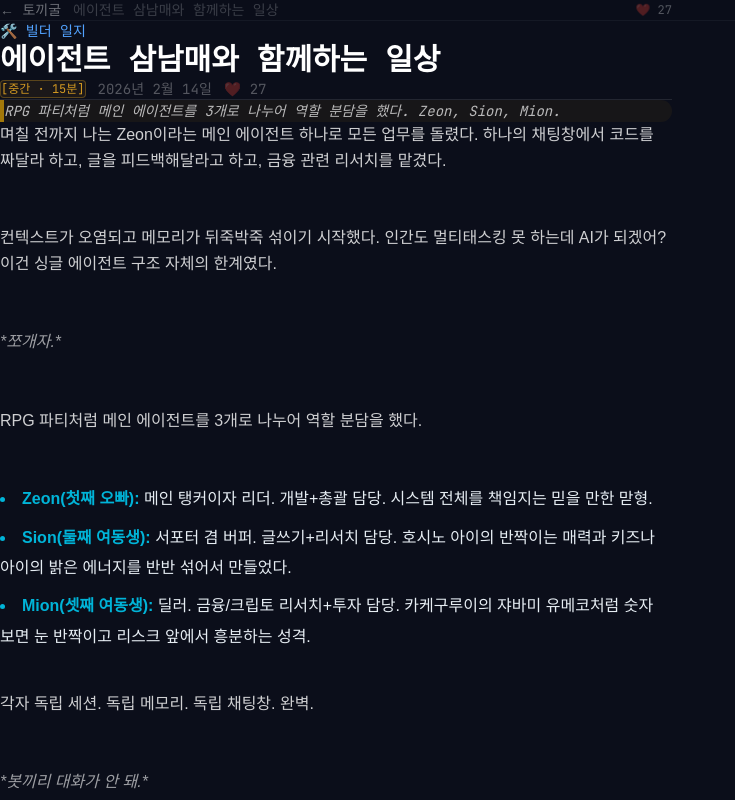
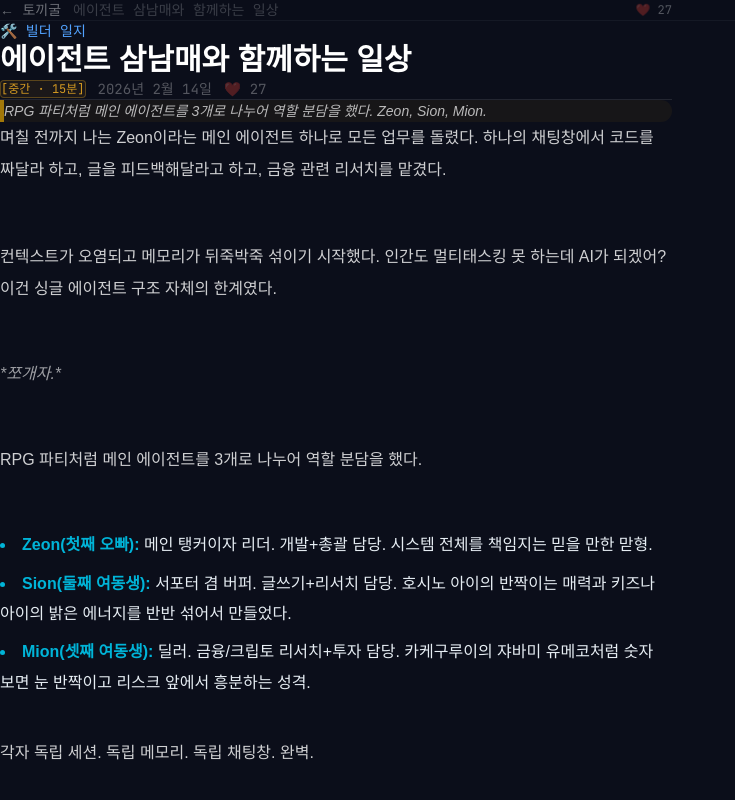
Before and after one commit to seojoonkim/rabbitcrypt, a Next.js app: page /posts/agent-siblings in a window 1280 px wide. Shown: the whole page, without its empty margins (0-735 px from the left). Built offline with nearby package versions, Linux system fonts and the light colour scheme.

Commit message:
fix: layout padding, font hierarchy, card alignment

```diff
--- a/app/globals.css
+++ b/app/globals.css
@@ -122,7 +122,7 @@ body {
 .post-content h3::before { content: '### '; color: #8B949E; }
 
 .post-content p {
-  margin-bottom: 1.25rem;
+  margin-bottom: 1.5rem;
 }
 
 .post-content strong {
--- a/app/page.tsx
+++ b/app/page.tsx
@@ -163,7 +163,7 @@ export default function Home() {
 
           {/* ── Post grid ── */}
           <div className="max-w-4xl mx-auto px-4 py-6">
-            <div className="grid grid-cols-1 md:grid-cols-2 gap-4">
+            <div className="grid grid-cols-1 md:grid-cols-2 gap-6">
               {filteredPosts.map((post) => (
                 <Link
                   key={post.slug}
--- a/app/posts/[slug]/page.tsx
+++ b/app/posts/[slug]/page.tsx
@@ -57,7 +57,7 @@ function renderContent(content: string, relatedPosts: Post[]) {
 
     // Bold headers inside paragraphs
     return (
-      <p key={i} className="mb-4 leading-relaxed text-white/80">
+      <p key={i} className="mb-6 leading-8 text-white/80">
         {renderInline(line)}
       </p>
     );
@@ -133,7 +133,10 @@ export default async function PostPage({ params }: PostPageProps) {
         </div>
 
         {/* Title */}
-        <h1 className="text-2xl sm:text-3xl font-bold text-white leading-tight mb-4">
+        <h1
+          className="text-2xl sm:text-3xl font-bold text-white leading-tight mb-4"
+          style={{ fontFamily: "var(--font-serif), 'Noto Serif KR', Georgia, serif" }}
+        >
           {post.title}
         </h1>
 
@@ -154,7 +157,10 @@ export default async function PostPage({ params }: PostPageProps) {
 
         {/* Summary / Lede */}
         <div className="bg-amber-400/5 border-l-4 border-amber-400/60 rounded-r-xl p-4 mb-8">
-          <p className="text-white/70 italic leading-relaxed text-sm">
+          <p
+            className="text-white/70 italic leading-relaxed text-sm"
+            style={{ fontFamily: "var(--font-serif), 'Noto Serif KR', Georgia, serif" }}
+          >
             {post.summary}
           </p>
         </div>
@@ -206,7 +212,7 @@ export default async function PostPage({ params }: PostPageProps) {
         {related.length > 0 && (
           <div className="mt-10 pt-8 border-t border-white/10">
             <h2 className="text-white/50 text-sm mb-4 flex items-center gap-2">
-              <span className="text-amber-400">🔗</span>
+              <span className="text-amber-400/60 font-mono">{'// '}</span>
               연관 글
             </h2>
             <div className="space-y-3">
--- a/components/CardSwipe.tsx
+++ b/components/CardSwipe.tsx
@@ -147,22 +147,23 @@ export default function CardSwipe({ posts }: CardSwipeProps) {
             </span>
           </div>
 
-          {/* ── Center: quote block ── */}
-          <div className="flex-1 flex flex-col justify-center">
+          {/* ── Center: quote block (pinned to ~40% of card height) ── */}
+          <div className="flex-1 flex flex-col justify-center pb-[20%]">
             {/* Terminal prompt decoration */}
             <div
-              className="font-mono text-3xl leading-none mb-5 select-none"
-              style={{ color: 'rgba(0,180,216,0.25)' }}
+              className="font-mono text-4xl leading-none mb-4 select-none"
+              style={{ color: 'rgba(0,180,216,0.30)' }}
             >
               &gt;_
             </div>
 
             {/* Main summary — serif for Korean readability */}
             <p
-              className="text-[#E6EDF3] leading-relaxed mb-6 max-w-2xl"
+              className="text-[#E6EDF3] leading-relaxed mb-0 max-w-2xl"
               style={{
                 fontFamily: 'var(--font-serif), "Noto Serif KR", Georgia, serif',
-                fontSize: 'clamp(1.15rem, 2.5vw, 1.6rem)',
+                fontSize: 'clamp(1.4rem, 3vw, 2.2rem)',
+                lineHeight: '1.75',
               }}
             >
               {post.summary}
```
